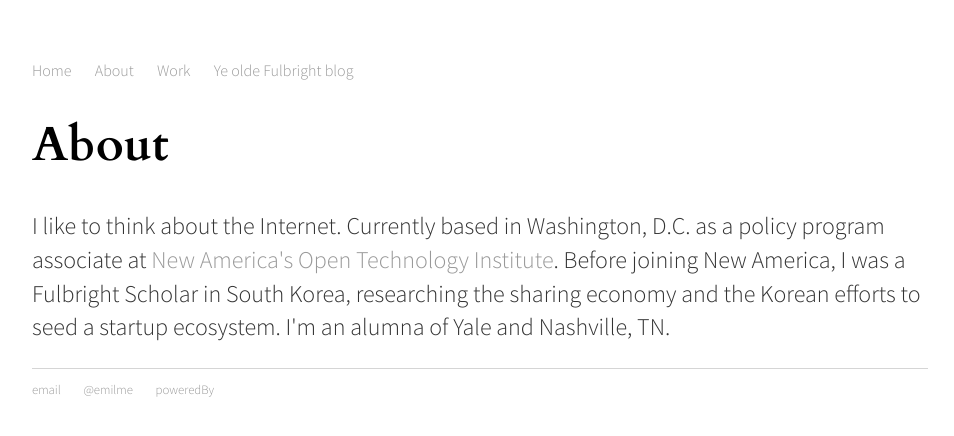
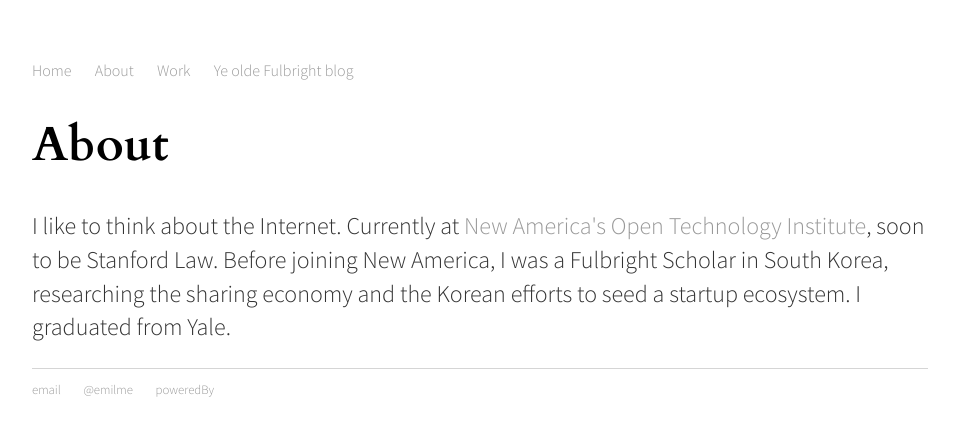
Before and after one commit to emilme/emilme.github.io, a Jekyll site: the page built from about/index.html, in a window 1280 px wide. Shown: the top 436 px of the page, without its empty margins (160-1114 px from the left). Built offline with Jekyll 4.4.1, drawn with Linux system fonts in a browser that asks for light colours.

Commit message:
Update index.html

```diff
--- a/about/index.html
+++ b/about/index.html
@@ -4,6 +4,6 @@
 ---
 <div class="blurb">
 	<h1>About</h1>
-	<p>I like to think about the Internet. Currently based in Washington, D.C. as a policy program associate at <a href="http://www.newamerica.org/oti/">New America's Open Technology Institute</a>.
-	Before joining New America, I was a Fulbright Scholar in South Korea, researching the sharing economy and the Korean efforts to seed a startup ecosystem. I'm an alumna of Yale and Nashville, TN.</p>
+	<p>I like to think about the Internet. Currently at <a href="http://www.newamerica.org/oti/">New America's Open Technology Institute</a>, soon to be Stanford Law.
+	Before joining New America, I was a Fulbright Scholar in South Korea, researching the sharing economy and the Korean efforts to seed a startup ecosystem. I graduated from Yale.</p>
 </div><!-- /.blurb -->
```
